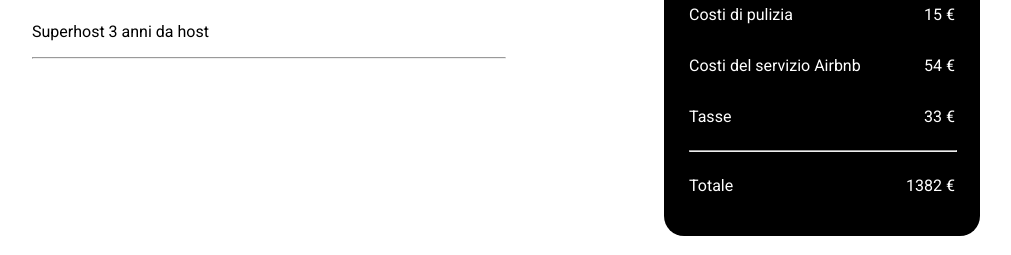
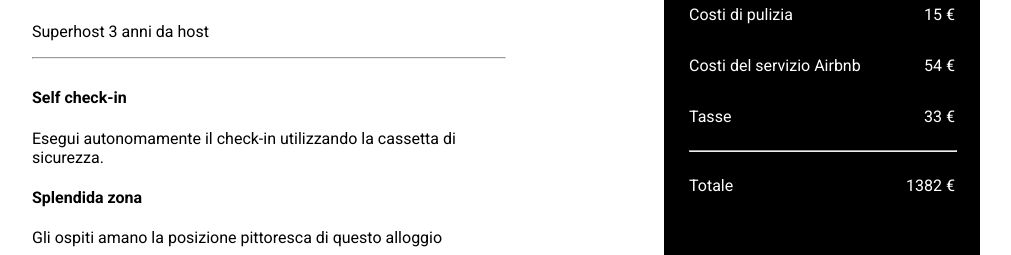
Before and after one commit to SpadaccinoNero7/clone-airbnb, a React (Vite) app: page /singlecard/1 in a window 1280 px wide. Shown: the part 697-952 px from the top of the page, without its empty margins (134-1145 px from the left). Built offline with nearby package versions, Linux system fonts and the light colour scheme; a web font is replaced by a local one.

Commit message:
reso funzionante il map + aggiunto un id per l'infoLocation

```diff
--- a/public/menu.json
+++ b/public/menu.json
@@ -30,14 +30,21 @@
     "isStarred": false,
     "infoLocation": [
       {
+        "id": 1,
         "first": {
           "title": "Self check-in",
           "description": "Esegui autonomamente il check-in utilizzando la cassetta di sicurezza."
-        },
+        }
+      },
+      {
+        "id": 2,
         "second": {
           "title": "Splendida zona",
           "description": "Gli ospiti amano la posizione pittoresca di questo alloggio"
-        },
+        }
+      },
+      {
+        "id": 3,
         "third": {
           "title": "Cancellazione gratuita entro 24 ore",
           "description": "Se dovessi cambiare idea, riceverai un rimborso totale"
@@ -79,20 +86,29 @@
     "bedroom": 1,
     "bed": 1,
     "isStarred": false,
-    "infoLocation": {
-      "first": {
-        "title": "",
-        "description": ""
+    "infoLocation": [
+      {
+        "id": 1,
+        "first": {
+          "title": "Self check-in",
+          "description": "Esegui autonomamente il check-in utilizzando la cassetta di sicurezza."
+        }
       },
-      "second": {
-        "title": "",
-        "description": ""
+      {
+        "id": 2,
+        "second": {
+          "title": "Splendida zona",
+          "description": "Gli ospiti amano la posizione pittoresca di questo alloggio"
+        }
       },
-      "third": {
-        "title": "",
-        "description": ""
+      {
+        "id": 3,
+        "third": {
+          "title": "Cancellazione gratuita entro 24 ore",
+          "description": "Se dovessi cambiare idea, riceverai un rimborso totale"
+        }
       }
-    },
+    ],
     "img": {
       "first": "https://www.educolor.it/img/thumbnails/0/immagine-casa-13730.jpg",
       "second": "https://static.vecteezy.com/system/resources/previews/006/555/674/non_2x/cartoon-doodle-linear-house-building-isolated-on-white-background-vector.jpg",
@@ -128,20 +144,29 @@
     "bedroom": 1,
     "bed": 2,
     "isStarred": false,
-    "infoLocation": {
-      "first": {
-        "title": "",
-        "description": ""
+    "infoLocation": [
+      {
+        "id": 1,
+        "first": {
+          "title": "Self check-in",
+          "description": "Esegui autonomamente il check-in utilizzando la cassetta di sicurezza."
+        }
       },
-      "second": {
-        "title": "",
-        "description": ""
+      {
+        "id": 2,
+        "second": {
+          "title": "Splendida zona",
+          "description": "Gli ospiti amano la posizione pittoresca di questo alloggio"
+        }
       },
-      "third": {
-        "title": "",
-        "description": ""
+      {
+        "id": 3,
+        "third": {
+          "title": "Cancellazione gratuita entro 24 ore",
+          "description": "Se dovessi cambiare idea, riceverai un rimborso totale"
+        }
       }
-    },
+    ],
     "img": {
       "first": "https://www.educolor.it/img/thumbnails/0/immagine-casa-13730.jpg",
       "second": "https://static.vecteezy.com/system/resources/previews/006/555/674/non_2x/cartoon-doodle-linear-house-building-isolated-on-white-background-vector.jpg",
@@ -177,20 +202,29 @@
     "bedroom": 4,
     "bed": 5,
     "isStarred": false,
-    "infoLocation": {
-      "first": {
-        "title": "",
-        "description": ""
+    "infoLocation": [
+      {
+        "id": 1,
+        "first": {
+          "title": "Self check-in",
+          "description": "Esegui autonomamente il check-in utilizzando la cassetta di sicurezza."
+        }
       },
-      "second": {
-        "title": "",
-        "description": ""
+      {
+        "id": 2,
+        "second": {
+          "title": "Splendida zona",
+          "description": "Gli ospiti amano la posizione pittoresca di questo alloggio"
+        }
       },
-      "third": {
-        "title": "",
-        "description": ""
+      {
+        "id": 3,
+        "third": {
+          "title": "Cancellazione gratuita entro 24 ore",
+          "description": "Se dovessi cambiare idea, riceverai un rimborso totale"
+        }
       }
-    },
+    ],
     "img": {
       "first": "https://www.educolor.it/img/thumbnails/0/immagine-casa-13730.jpg",
       "second": "https://static.vecteezy.com/system/resources/previews/006/555/674/non_2x/cartoon-doodle-linear-house-building-isolated-on-white-background-vector.jpg",
@@ -226,20 +260,29 @@
     "bedroom": 1,
     "bed": 1,
     "isStarred": false,
-    "infoLocation": {
-      "first": {
-        "title": "",
-        "description": ""
+    "infoLocation": [
+      {
+        "id": 1,
+        "first": {
+          "title": "Self check-in",
+          "description": "Esegui autonomamente il check-in utilizzando la cassetta di sicurezza."
+        }
       },
-      "second": {
-        "title": "",
-        "description": ""
+      {
+        "id": 2,
+        "second": {
+          "title": "Splendida zona",
+          "description": "Gli ospiti amano la posizione pittoresca di questo alloggio"
+        }
       },
-      "third": {
-        "title": "",
-        "description": ""
+      {
+        "id": 3,
+        "third": {
+          "title": "Cancellazione gratuita entro 24 ore",
+          "description": "Se dovessi cambiare idea, riceverai un rimborso totale"
+        }
       }
-    },
+    ],
     "img": {
       "first": "https://www.educolor.it/img/thumbnails/0/immagine-casa-13730.jpg",
       "second": "https://static.vecteezy.com/system/resources/previews/006/555/674/non_2x/cartoon-doodle-linear-house-building-isolated-on-white-background-vector.jpg",
@@ -275,20 +318,29 @@
     "bedroom": 1,
     "bed": 3,
     "isStarred": false,
-    "infoLocation": {
-      "first": {
-        "title": "",
-        "description": ""
+    "infoLocation": [
+      {
+        "id": 1,
+        "first": {
+          "title": "Self check-in",
+          "description": "Esegui autonomamente il check-in utilizzando la cassetta di sicurezza."
+        }
       },
-      "second": {
-        "title": "",
-        "description": ""
+      {
+        "id": 2,
+        "second": {
+          "title": "Splendida zona",
+          "description": "Gli ospiti amano la posizione pittoresca di questo alloggio"
+        }
       },
-      "third": {
-        "title": "",
-        "description": ""
+      {
+        "id": 3,
+        "third": {
+          "title": "Cancellazione gratuita entro 24 ore",
+          "description": "Se dovessi cambiare idea, riceverai un rimborso totale"
+        }
       }
-    },
+    ],
     "img": {
       "first": "https://www.educolor.it/img/thumbnails/0/immagine-casa-13730.jpg",
       "second": "https://static.vecteezy.com/system/resources/previews/006/555/674/non_2x/cartoon-doodle-linear-house-building-isolated-on-white-background-vector.jpg",
@@ -324,20 +376,29 @@
     "bedroom": 1,
     "bed": 1,
     "isStarred": false,
-    "infoLocation": {
-      "first": {
-        "title": "",
-        "description": ""
+    "infoLocation": [
+      {
+        "id": 1,
+        "first": {
+          "title": "Self check-in",
+          "description": "Esegui autonomamente il check-in utilizzando la cassetta di sicurezza."
+        }
       },
-      "second": {
-        "title": "",
-        "description": ""
+      {
+        "id": 2,
+        "second": {
+          "title": "Splendida zona",
+          "description": "Gli ospiti amano la posizione pittoresca di questo alloggio"
+        }
       },
-      "third": {
-        "title": "",
-        "description": ""
+      {
+        "id": 3,
+        "third": {
+          "title": "Cancellazione gratuita entro 24 ore",
+          "description": "Se dovessi cambiare idea, riceverai un rimborso totale"
+        }
       }
-    },
+    ],
     "img": {
       "first": "https://www.educolor.it/img/thumbnails/0/immagine-casa-13730.jpg",
       "second": "https://static.vecteezy.com/system/resources/previews/006/555/674/non_2x/cartoon-doodle-linear-house-building-isolated-on-white-background-vector.jpg",
--- a/src/components/card/singelCard/SingleCard.jsx
+++ b/src/components/card/singelCard/SingleCard.jsx
@@ -26,8 +26,6 @@ export default function SingleCard() {
 
     return stars;
   };
-
-  console.log(card.infoLocation);
 
   return (
     <>
@@ -80,15 +78,20 @@ export default function SingleCard() {
                   <hr />
                 </div>
                 <div className={styles.particularity}>
-                  {card.infoLocation.map((i) => {
+                  {card.infoLocation.map((item, index) => {
+                    // Per ogni elemento dell'array, accediamo alla chiave dinamica (first, second, third)
+                    const key = Object.keys(item)[1]; // otteniamo la chiave "first", "second" o "third"
+                    const { title, description } = item[key]; // accediamo a "title" e "description"
+
                     return (
-                      <div key={i.id}>
-                        <h4>{i.title}</h4>
-                        <p>{i.description}</p>
+                      <div key={index}>
+                        <h4>{title}</h4>
+                        <p>{description}</p>
                       </div>
                     );
                   })}
                 </div>
+                <hr />
               </div>
               <div className={styles.spacingDiv}></div>
               <div className={styles.bookingCard}>
```
